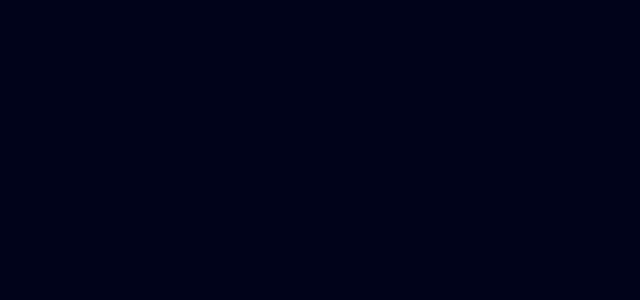
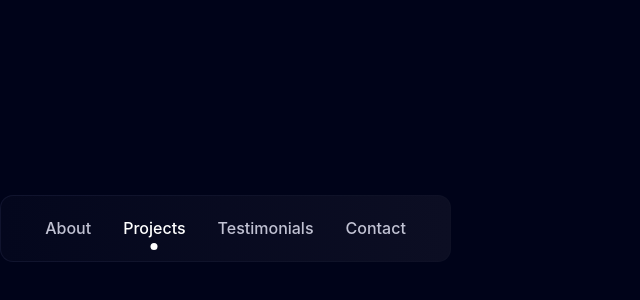
Before and after one commit to LaraNU/react-app-comments, a React (Vite) app: page / in a window 1280 px wide. Shown: the part 172-472 px from the top of the page, without its empty margins (0-640 px from the left). Built offline with nearby package versions, Linux system fonts and the light colour scheme.

Commit message:
feat: add header styles

```diff
--- a/src/App.tsx
+++ b/src/App.tsx
@@ -1,7 +1,12 @@
 import './App.css';
+import ProjectsPage from './pages/ProjectsPage';
 
 function App() {
-  return <></>;
+  return (
+    <>
+      <ProjectsPage />
+    </>
+  );
 }
 
 export default App;
--- /dev/null
+++ b/src/pages/ProjectsPage.module.css
@@ -0,0 +1,58 @@
+.header {
+  display: flex;
+  justify-content: center;
+  align-items: center;
+  gap: 32px;
+  max-width: 451px;
+  padding: 0 50px;
+  height: 67px;
+  border: 1px solid transparent;
+  border-radius: 13px;
+  background:
+    linear-gradient(90deg, rgba(4, 7, 29, 1) 0%, rgba(12, 14, 35, 1) 100%)
+      padding-box,
+    linear-gradient(
+        90deg,
+        rgba(105, 113, 162, 0.16) 0%,
+        rgba(39, 42, 60, 0.37) 100%
+      )
+      border-box;
+}
+
+.headerLink {
+  position: relative;
+  color: #c1c2d3;
+  text-decoration: none;
+}
+
+.headerLink.active {
+  color: #ffffff;
+}
+
+.headerLink.active::after {
+  content: '';
+  position: absolute;
+  bottom: -10px;
+  left: 50%;
+  transform: translateX(-50%);
+  width: 7px;
+  height: 7px;
+  border-radius: 50%;
+  background-color: #ffffff;
+}
+
+@media (max-width: 480px) {
+  .header {
+    gap: 16px;
+    height: 60px;
+    padding: 0 20px;
+  }
+}
+
+@media (max-width: 360px) {
+  .header {
+    gap: 8px;
+    height: 55px;
+    padding: 0 10px;
+  }
+}
--- /dev/null
+++ b/src/pages/ProjectsPage.tsx
@@ -0,0 +1,17 @@
+import styles from './ProjectsPage.module.css';
+
+const ProjectsPage = () => {
+  return (
+    <>
+      <header className={styles.header}>
+        <a className={styles.headerLink}>About</a>
+        <a className={`${styles.headerLink} ${styles.active}`}>Projects</a>
+        <a className={styles.headerLink}>Testimonials</a>
+        <a className={styles.headerLink}>Contact</a>
+      </header>
+      <main className={styles.main}></main>
+    </>
+  );
+};
+
+export default ProjectsPage;
```
Also changed, not shown: public/background-projects.jpg (added).
